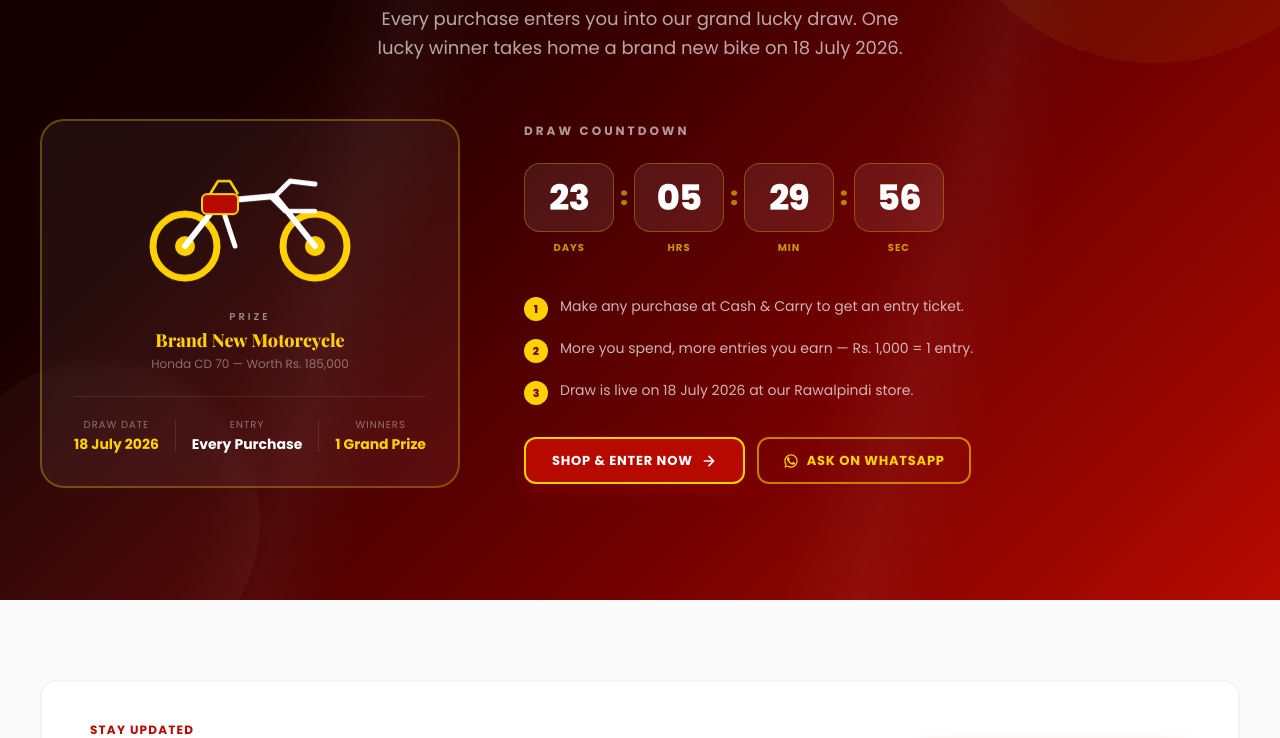
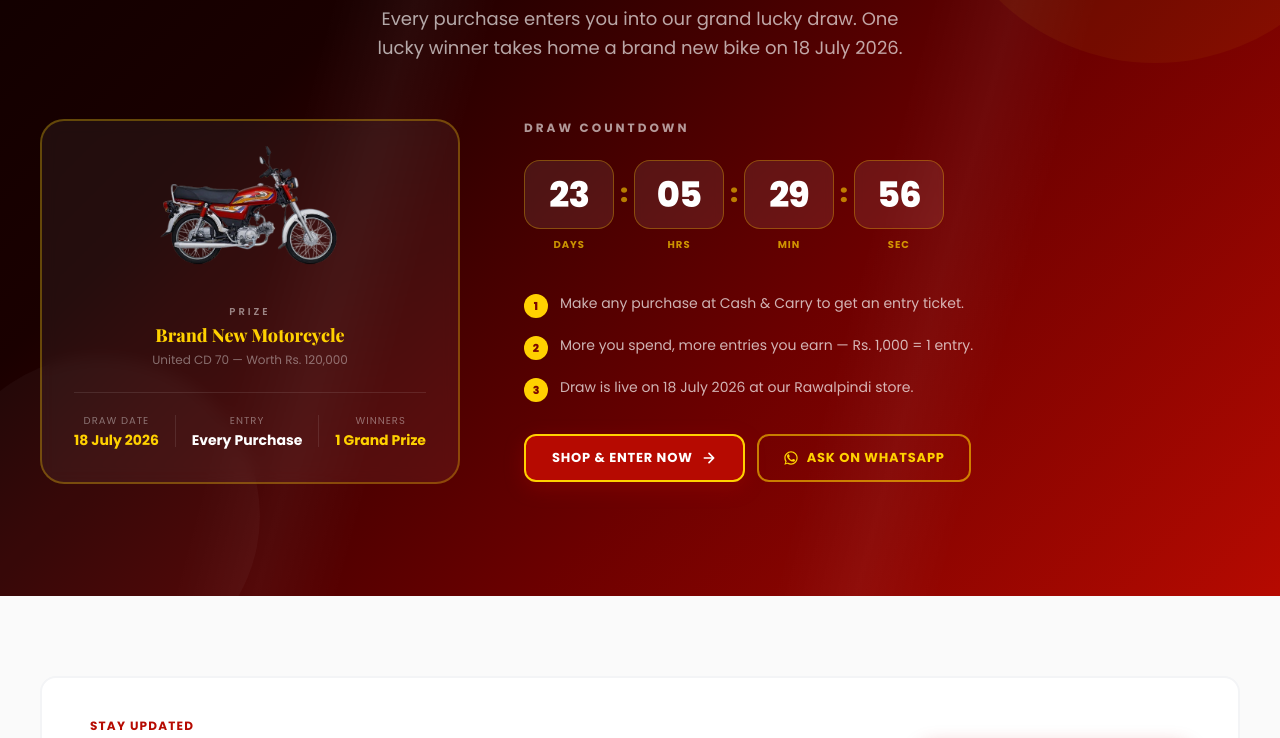
Before and after one commit to Valuemax-Carry/value-max, a Next.js app: page / in a window 1280 px wide. Shown: the part 4056-4794 px from the top of the page. Built offline with nearby package versions, Linux system fonts and the light colour scheme.

Commit message:
adding bike picture

```diff
--- a/components/landing/Deals.js
+++ b/components/landing/Deals.js
@@ -2,6 +2,7 @@
 
 import React, { useEffect, useState } from 'react'
 import Link from 'next/link'
+import Image from 'next/image';
 
 const LOYALTY_PERKS = [
   {
@@ -379,7 +380,7 @@ export default function Deals() {
                     <div className="relative z-10">
                       <div className="flex items-start justify-between mb-8">
                         <div>
-                          <p className="text-white/50 text-[10px] uppercase tracking-widest font-semibold">Cash & Carry</p>
+                          <p className="text-white/50 text-[10px] uppercase tracking-widest font-semibold">ValueMax Cash & Carry</p>
                           <p className="text-[#FFD100] font-extrabold text-sm tracking-wider">LOYALTY CARD</p>
                         </div>
                         <div className="w-10 h-10 rounded-full bg-[#FFD100]/20 border border-[#FFD100]/40 flex items-center justify-center">
@@ -444,23 +445,17 @@ export default function Deals() {
               <div className="flex-shrink-0 w-full max-w-[420px] mx-auto lg:mx-0">
                 <div className="relative rounded-3xl overflow-hidden border-2 border-[#FFD100]/30 bg-white/5 backdrop-blur-sm p-8 flex flex-col items-center">
                   <div className="bike-float mb-4">
-                    <svg viewBox="0 0 240 140" width="240" height="140" fill="none" xmlns="http://www.w3.org/2000/svg">
-                      <circle cx="55" cy="100" r="32" stroke="#FFD100" strokeWidth="7" fill="none"/>
-                      <circle cx="55" cy="100" r="10" fill="#FFD100"/>
-                      <circle cx="185" cy="100" r="32" stroke="#FFD100" strokeWidth="7" fill="none"/>
-                      <circle cx="185" cy="100" r="10" fill="#FFD100"/>
-                      <path d="M55 100 L90 55 L145 50 L185 100" stroke="white" strokeWidth="6" strokeLinecap="round" strokeLinejoin="round" fill="none"/>
-                      <path d="M90 55 L105 100" stroke="white" strokeWidth="5" strokeLinecap="round"/>
-                      <path d="M145 50 L160 35 L185 38" stroke="white" strokeWidth="5" strokeLinecap="round" strokeLinejoin="round"/>
-                      <path d="M140 50 L155 65 L185 65" stroke="white" strokeWidth="4.5" strokeLinecap="round" strokeLinejoin="round"/>
-                      <rect x="72" y="48" width="36" height="20" rx="5" fill="#b60a01" stroke="#FFD100" strokeWidth="2"/>
-                      <path d="M80 48 L88 35 L100 35 L108 48" stroke="#FFD100" strokeWidth="2.5" fill="none" strokeLinejoin="round"/>
-                    </svg>
+                    <Image
+                    src={"/BlogBanner/bike.png"}
+                    alt='Bike'
+                    width={180}
+                    height={180}
+                    />
                   </div>
                   <div className="text-center">
                     <p className="text-white/50 text-[10px] uppercase tracking-[3px] font-semibold mb-1">Prize</p>
                     <p className="text-[#FFD100] font-extrabold text-lg leading-snug vm-display">Brand New Motorcycle</p>
-                    <p className="text-white/40 text-xs mt-1">Honda CD 70 — Worth Rs. 185,000</p>
+                    <p className="text-white/40 text-xs mt-1">United CD 70 — Worth Rs. 120,000</p>
                   </div>
                   <div className="mt-6 w-full border-t border-white/10 pt-5 flex items-center justify-between">
                     <div className="text-center">
```
Also changed, not shown: public/BlogBanner/bike.png (added).
